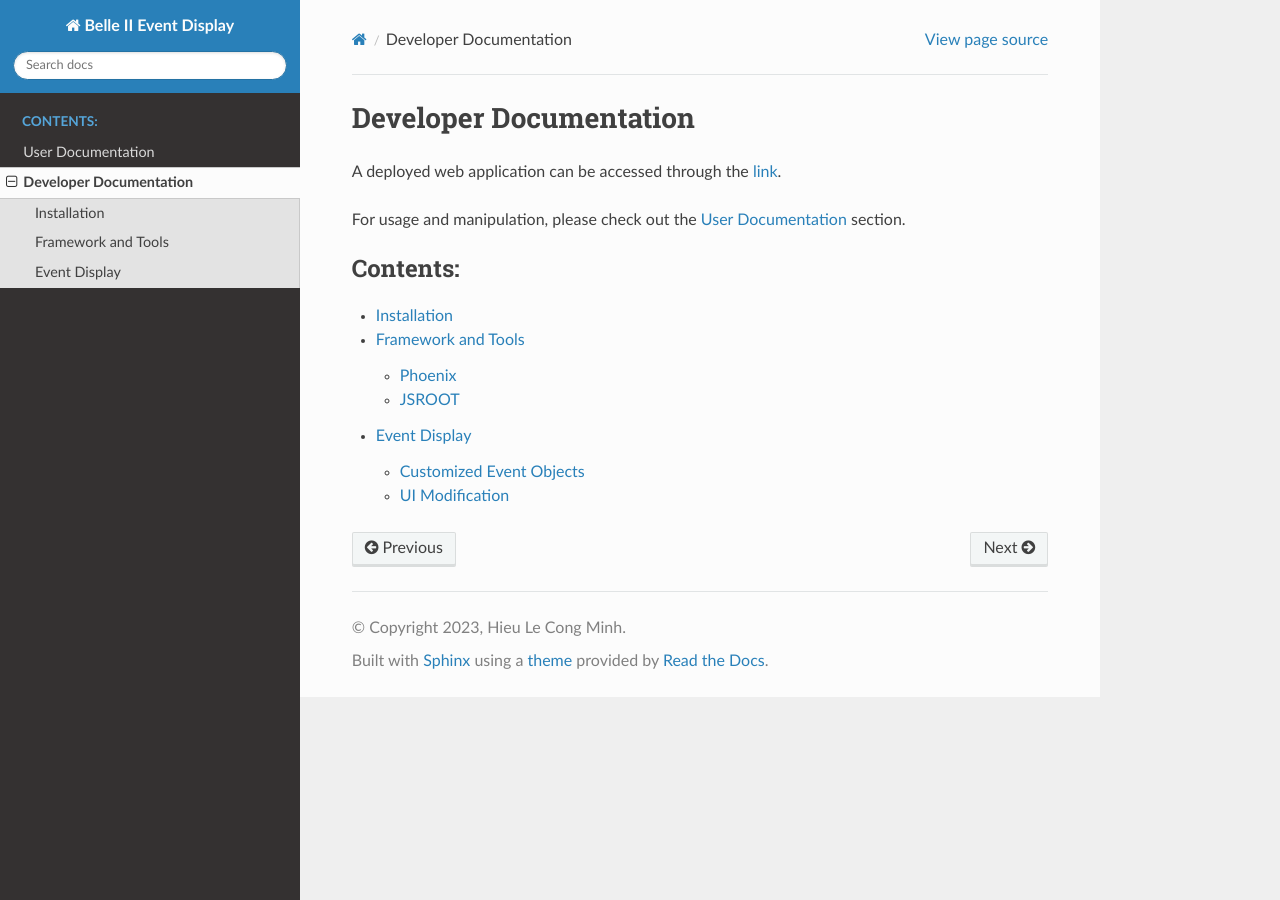
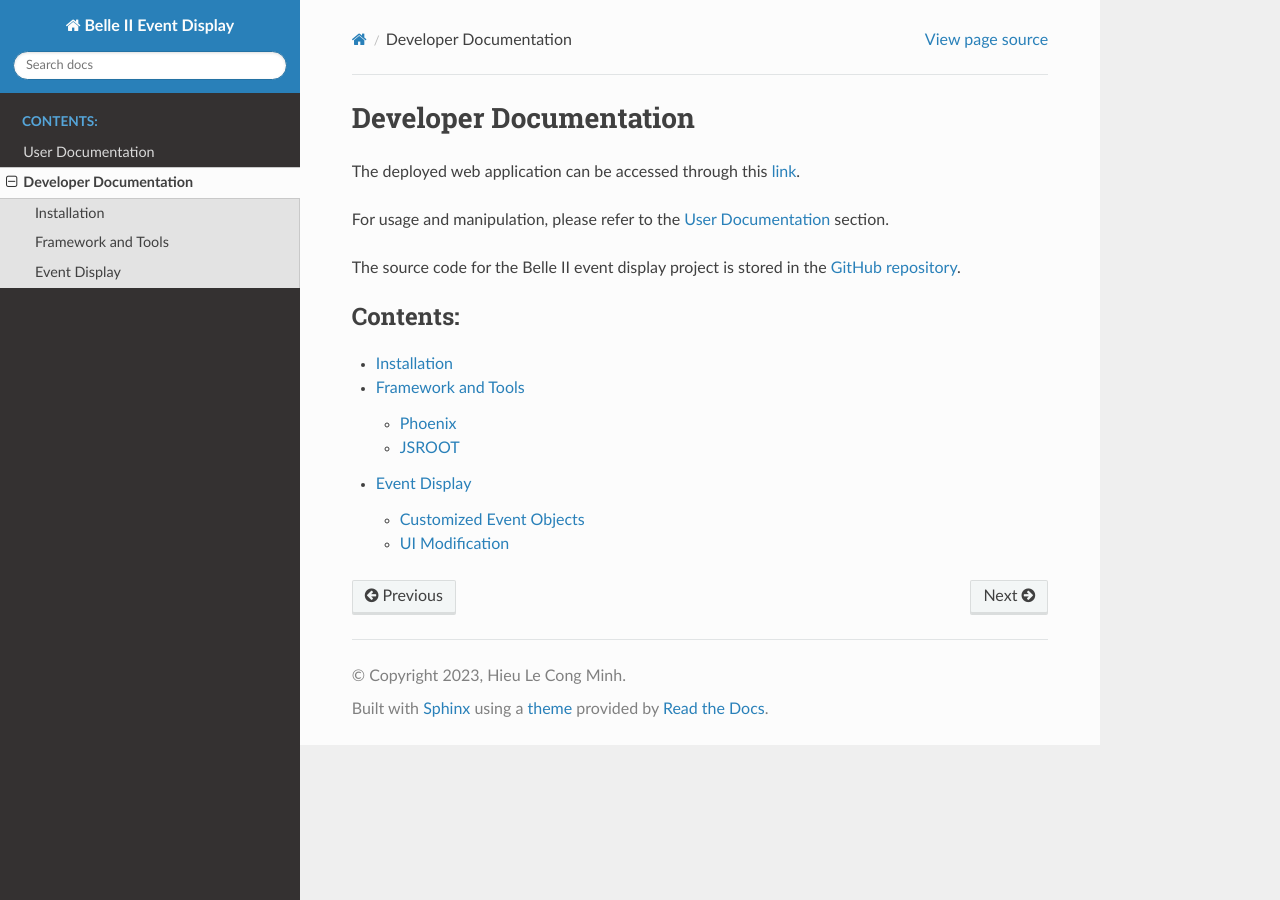
Before and after one commit to HieuLCM/gsoc2023_belle2_display, a Sphinx documentation site: the page built from docs/source/developer.rst, in a window 1280 px wide. Built offline with Sphinx 7.4.7 and the Read the Docs theme 2.0.0, drawn with Linux system fonts in a browser that asks for light colours.

Commit message:
add more developer documentation

```diff
--- a/docs/source/developer.rst
+++ b/docs/source/developer.rst
@@ -1,11 +1,15 @@
 Developer Documentation
 =======================
 
-A deployed web application can be accessed through the `link`_.
+The deployed web application can be accessed through this `link`_.
 
 .. _link: https://belle2-gsoc-2023-hieu-gsoc-draft.netlify.app/
 
-For usage and manipulation, please check out the :doc:`user` section.
+For usage and manipulation, please refer to the :doc:`user` section.
+
+The source code for the Belle II event display project is stored in the `GitHub repository`_.
+
+.. _GitHub repository: https://github.com/belle2/display
 
 .. toctree::
    :maxdepth: 2
```
